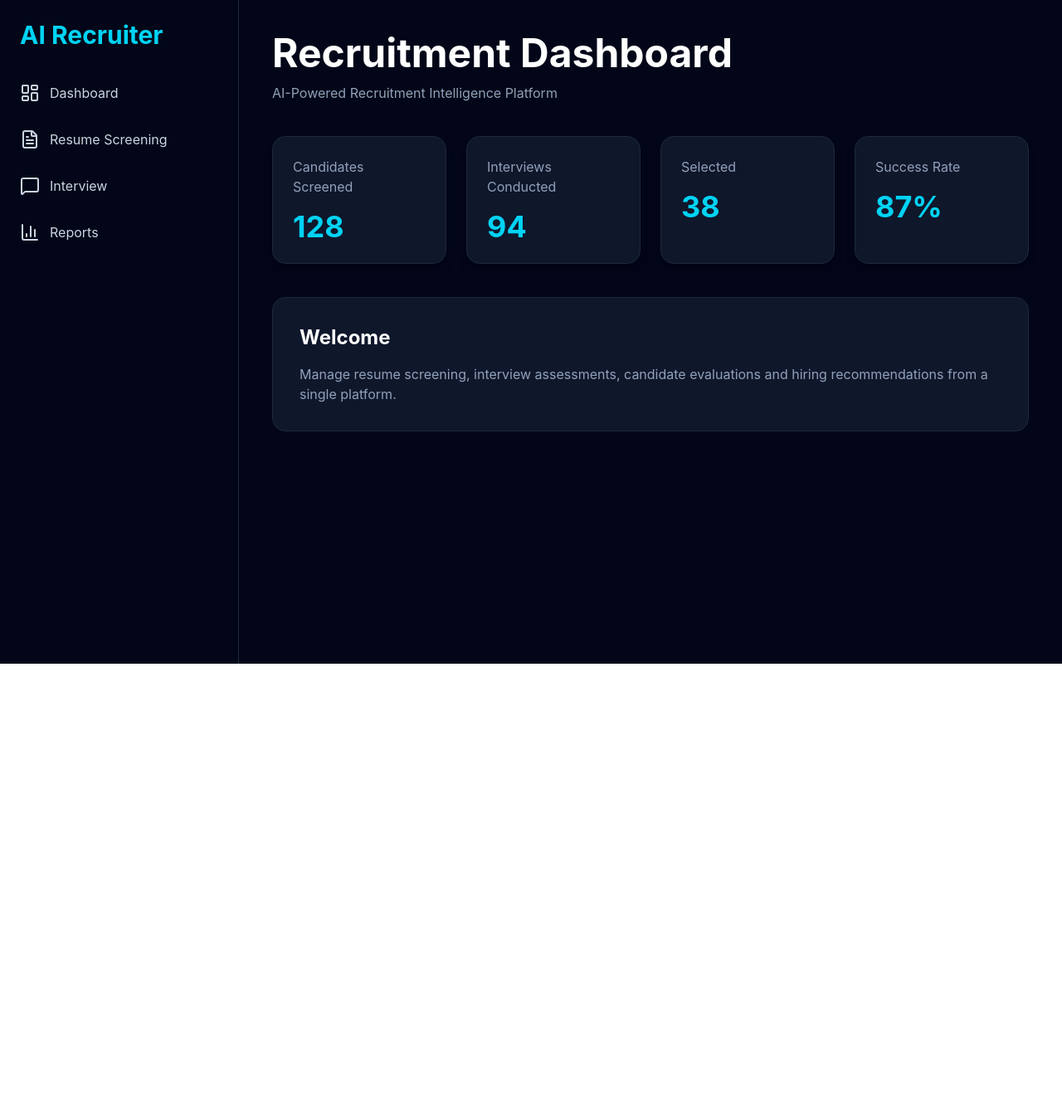
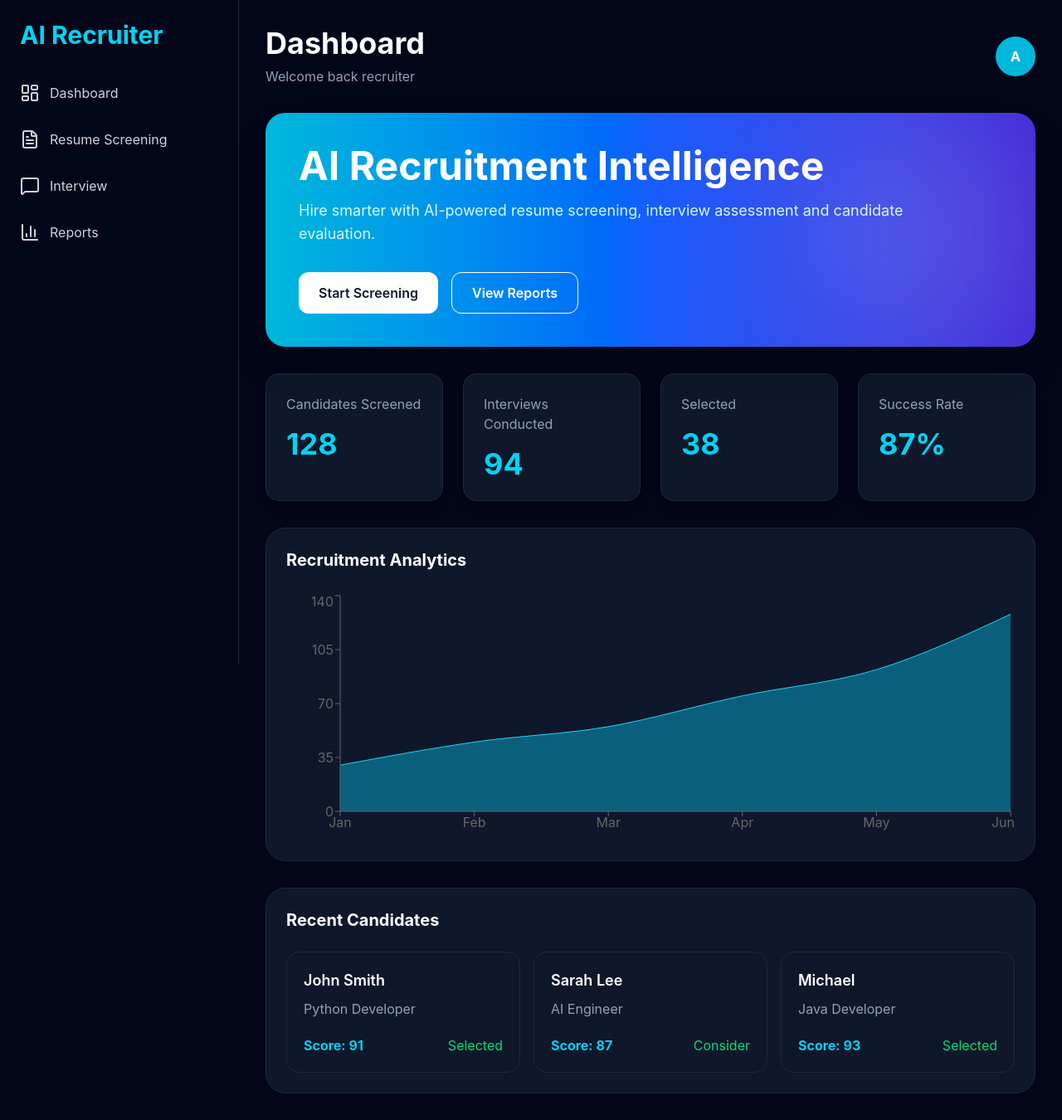
Before and after one commit to VenkataSaiSriHarshaSharma/AI-Interview-Agent, a React (Vite) app in the folder AI-Recruitment-Frontend/vite-project/: page / in a window 1280 px wide. Shown: the whole page at 83% size. Before the commit the page ends 800 px from the top, so only its background shows below. Built offline with nearby package versions, Linux system fonts and the light colour scheme.

Commit message:
new frontend with react+Tailwind

```diff
--- /dev/null
+++ b/AI-Recruitment-Frontend/vite-project/src/components/AnalyticsChart.jsx
@@ -0,0 +1,43 @@
+import {
+  ResponsiveContainer,
+  AreaChart,
+  Area,
+  XAxis,
+  YAxis,
+  Tooltip
+} from "recharts";
+
+const data = [
+  { month: "Jan", candidates: 30 },
+  { month: "Feb", candidates: 45 },
+  { month: "Mar", candidates: 55 },
+  { month: "Apr", candidates: 75 },
+  { month: "May", candidates: 92 },
+  { month: "Jun", candidates: 128 }
+];
+
+export default function AnalyticsChart() {
+  return (
+    <div className="bg-slate-900 border border-slate-800 rounded-3xl p-6">
+
+      <h2 className="text-xl font-bold text-white mb-6">
+        Recruitment Analytics
+      </h2>
+
+      <ResponsiveContainer width="100%" height={300}>
+        <AreaChart data={data}>
+          <XAxis dataKey="month" />
+          <YAxis />
+          <Tooltip />
+          <Area
+            type="monotone"
+            dataKey="candidates"
+            stroke="#22d3ee"
+            fill="#0891b2"
+          />
+        </AreaChart>
+      </ResponsiveContainer>
+
+    </div>
+  );
+}
--- /dev/null
+++ b/AI-Recruitment-Frontend/vite-project/src/components/CandidateCard.jsx
@@ -0,0 +1,32 @@
+export default function CandidateCard({
+  name,
+  role,
+  score,
+  status
+}) {
+  return (
+    <div className="bg-slate-900 border border-slate-800 rounded-2xl p-5 hover:border-cyan-500 transition">
+
+      <h3 className="text-white text-lg font-semibold">
+        {name}
+      </h3>
+
+      <p className="text-slate-400 mt-2">
+        {role}
+      </p>
+
+      <div className="flex justify-between mt-5">
+
+        <span className="text-cyan-400 font-bold">
+          Score: {score}
+        </span>
+
+        <span className="text-green-400">
+          {status}
+        </span>
+
+      </div>
+
+    </div>
+  );
+}
--- a/AI-Recruitment-Frontend/vite-project/src/components/HeroSection.jsx
+++ b/AI-Recruitment-Frontend/vite-project/src/components/HeroSection.jsx
@@ -0,0 +1,33 @@
+import { motion } from "framer-motion";
+
+export default function HeroSection() {
+  return (
+    <motion.div
+      initial={{ opacity: 0, y: 40 }}
+      animate={{ opacity: 1, y: 0 }}
+      transition={{ duration: 0.8 }}
+      className="relative overflow-hidden rounded-3xl bg-gradient-to-r from-cyan-500 via-blue-600 to-indigo-700 p-10 text-white shadow-2xl"
+    >
+      <div className="absolute right-0 top-0 h-72 w-72 rounded-full bg-white/10 blur-3xl"></div>
+
+      <h1 className="text-5xl font-bold">
+        AI Recruitment Intelligence
+      </h1>
+
+      <p className="mt-4 text-lg text-cyan-100 max-w-3xl">
+        Hire smarter with AI-powered resume screening,
+        interview assessment and candidate evaluation.
+      </p>
+
+      <div className="mt-8 flex gap-4">
+        <button className="rounded-xl bg-white px-6 py-3 font-semibold text-slate-900 hover:scale-105 transition">
+          Start Screening
+        </button>
+
+        <button className="rounded-xl border border-white px-6 py-3 font-semibold hover:bg-white hover:text-slate-900 transition">
+          View Reports
+        </button>
+      </div>
+    </motion.div>
+  );
+}
--- /dev/null
+++ b/AI-Recruitment-Frontend/vite-project/src/components/Navbar.jsx
@@ -0,0 +1,21 @@
+export default function Navbar() {
+  return (
+    <div className="flex justify-between items-center mb-8">
+
+      <div>
+        <h1 className="text-4xl font-bold text-white">
+          Dashboard
+        </h1>
+
+        <p className="text-slate-400 mt-2">
+          Welcome back recruiter
+        </p>
+      </div>
+
+      <div className="h-12 w-12 rounded-full bg-cyan-500 flex items-center justify-center text-white font-bold">
+        A
+      </div>
+
+    </div>
+  );
+}
--- /dev/null
+++ b/AI-Recruitment-Frontend/vite-project/src/components/RecentCandidates.jsx
@@ -0,0 +1,39 @@
+import CandidateCard from "./CandidateCard";
+
+export default function RecentCandidates() {
+  return (
+
+    <div className="bg-slate-900 border border-slate-800 rounded-3xl p-6">
+
+      <h2 className="text-xl font-bold text-white mb-6">
+        Recent Candidates
+      </h2>
+
+      <div className="grid grid-cols-3 gap-4">
+
+        <CandidateCard
+          name="John Smith"
+          role="Python Developer"
+          score="91"
+          status="Selected"
+        />
+
+        <CandidateCard
+          name="Sarah Lee"
+          role="AI Engineer"
+          score="87"
+          status="Consider"
+        />
+
+        <CandidateCard
+          name="Michael"
+          role="Java Developer"
+          score="93"
+          status="Selected"
+        />
+
+      </div>
+
+    </div>
+  );
+}
--- a/AI-Recruitment-Frontend/vite-project/src/pages/Dashboard.jsx
+++ b/AI-Recruitment-Frontend/vite-project/src/pages/Dashboard.jsx
@@ -1,20 +1,19 @@
+import Navbar from "../components/Navbar";
+import HeroSection from "../components/HeroSection";
+import AnalyticsChart from "../components/AnalyticsChart";
+import RecentCandidates from "../components/RecentCandidates";
 import StatCard from "../components/StatCard";
 
 export default function Dashboard() {
-
   return (
 
-    <div className="p-10">
+    <div className="p-8">
 
-      <h1 className="text-5xl font-bold text-white">
-        Recruitment Dashboard
-      </h1>
+      <Navbar />
 
-      <p className="text-slate-400 mt-3">
-        AI-Powered Recruitment Intelligence Platform
-      </p>
+      <HeroSection />
 
-      <div className="grid grid-cols-4 gap-6 mt-10">
+      <div className="grid grid-cols-4 gap-6 mt-8">
 
         <StatCard
           title="Candidates Screened"
@@ -38,21 +37,14 @@ export default function Dashboard() {
 
       </div>
 
-      <div className="mt-10 bg-slate-900 border border-slate-800 rounded-2xl p-8">
+      <div className="mt-8">
+        <AnalyticsChart />
+      </div>
 
-        <h2 className="text-2xl font-bold text-white">
-          Welcome
-        </h2>
-
-        <p className="text-slate-400 mt-4">
-          Manage resume screening, interview assessments,
-          candidate evaluations and hiring recommendations
-          from a single platform.
-        </p>
-
+      <div className="mt-8">
+        <RecentCandidates />
       </div>
 
     </div>
-
   );
 }
```
